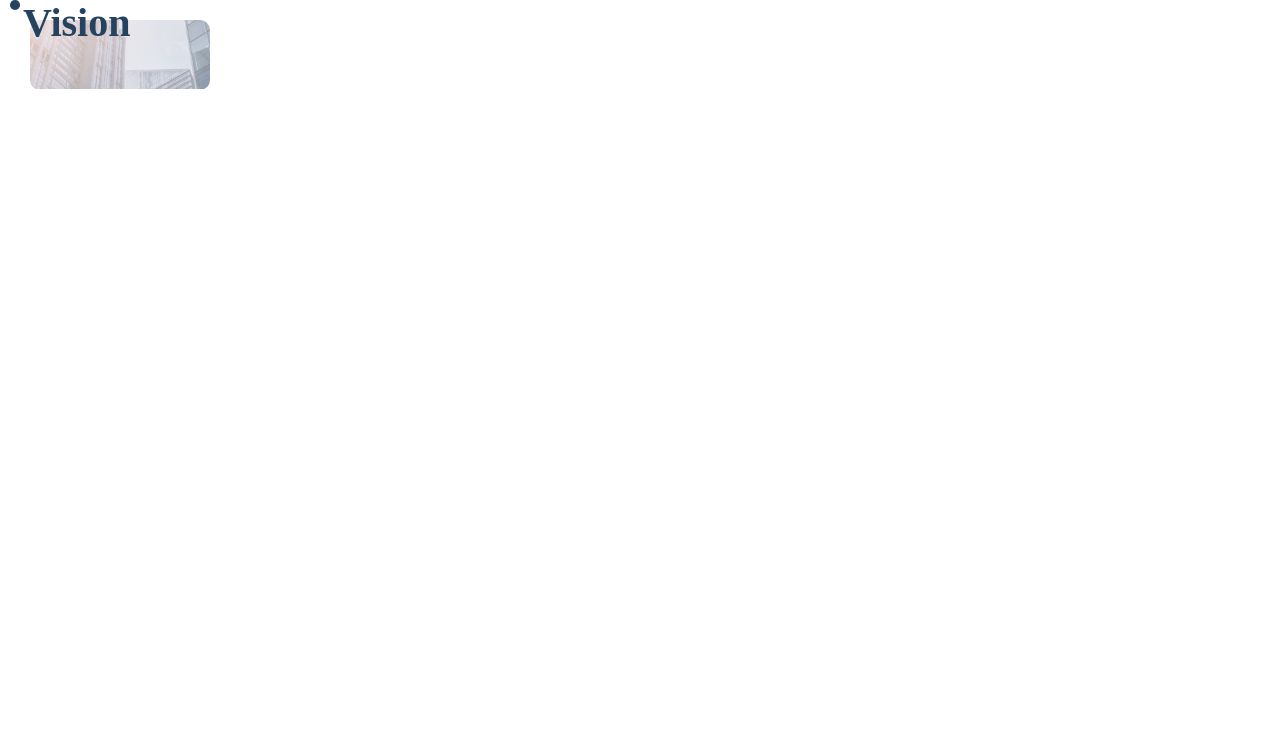
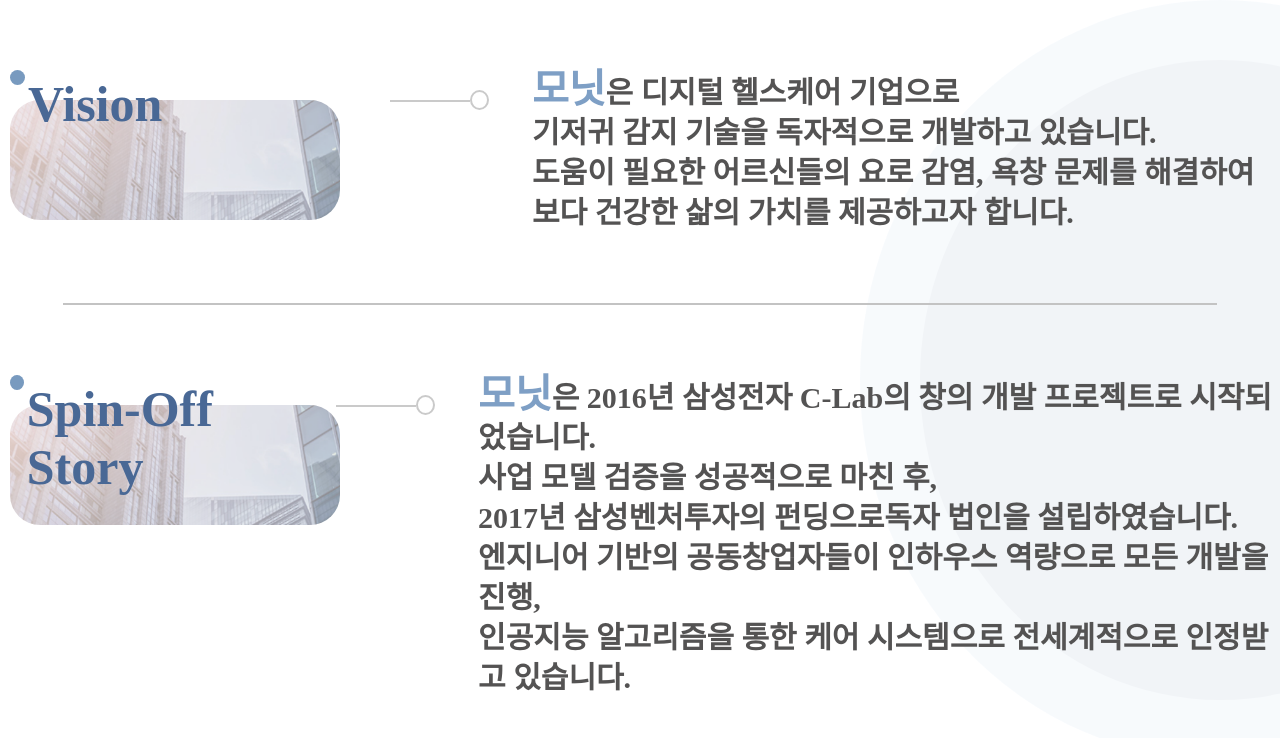
Before and after one commit to SeSACCBP/monit, a React (Create React App) app in the folder monit-app/: page / in a window 1280 px wide. Shown: the top 738 px of the page. Built offline with nearby package versions, Linux system fonts and the light colour scheme.

Commit message:
FEAT : overview 페이지 1차 구현 완료 - vision상위에 overview 페이지 생성 - overview페이지 내 vision, spinoff 컴포넌트가 들어가도록 구조 변경 - overview의 배경 생성 - vision, spinoff 컴포넌트 디자인 수정

```diff
--- a/monit-app/src/App.js
+++ b/monit-app/src/App.js
@@ -1,6 +1,6 @@
 import Introduction from "./Components/Introduction";
 import MainSectionComponent01 from "./Components/MainSectionComponent01";
-import Vision from "./Components/Vision";
+import Overview from "./Components/Overview";
 
 function App() {
   return (
@@ -9,7 +9,7 @@
       {/* <Introduction /> */}
 
       {/* 율 작업용 */}
-      <Vision />
+      <Overview />
 
       {/* 수아 작업용 */}
     </>
--- /dev/null
+++ b/monit-app/src/Components/Overview.jsx
@@ -0,0 +1,19 @@
+import React from "react";
+import Vision from "./Vision";
+import Spinoff from "./Spinoff";
+import "../scss/Overview.scss";
+
+const Overview = () => {
+  return (
+    <div className="overview-section">
+      <div className="overivew-bg"></div>
+      {/* vision */}
+      <Vision />
+      <div className="overview-middlebar"></div>
+      {/* spinoff story */}
+      <Spinoff />
+    </div>
+  );
+};
+
+export default Overview;
--- /dev/null
+++ b/monit-app/src/Components/Spinoff.jsx
@@ -0,0 +1,27 @@
+import React from "react";
+
+const Spinoff = () => {
+  return (
+    <div className="overview">
+      <div className="overview-title">
+        <div className="overview-title-circle"></div>
+        <div className="overview-title-text">Spin-Off Story</div>
+        <div className="overview-title-bg"></div>
+      </div>
+      <div className="overview-bar">
+        <div className="overview-bar"></div>
+        <div className="overview-bar-circle"></div>
+      </div>
+      <div className="overview-content">
+        <span className="overview-content-b">모닛</span>은 2016년 삼성전자
+        C-Lab의 창의 개발 프로젝트로 시작되었습니다. <br /> 사업 모델 검증을
+        성공적으로 마친 후, <br /> 2017년 삼성벤처투자의 펀딩으로독자 법인을
+        설립하였습니다. <br /> 엔지니어 기반의 공동창업자들이 인하우스 역량으로
+        모든 개발을 진행, <br /> 인공지능 알고리즘을 통한 케어
+        시스템으로 전세계적으로 인정받고 있습니다.
+      </div>
+    </div>
+  );
+};
+
+export default Spinoff;
--- a/monit-app/src/Components/Vision.js
+++ /dev/null
@@ -1,16 +0,0 @@
-import React from "react";
-import "../scss/Vision.scss";
-
-const Vision = () => {
-  return (
-    <div className="vision">
-      <div className="vision-title">
-        <div className="vision-title-circle"></div>
-        <div className="vision-title-text">Vision</div>
-        <div className="vision-title-bg"></div>
-      </div>
-    </div>
-  );
-};
-
-export default Vision;
--- /dev/null
+++ b/monit-app/src/Components/Vision.jsx
@@ -0,0 +1,27 @@
+import React from "react";
+
+
+const Vision = () => {
+  return (
+    <div className="overview">
+      <div className="overview-title">
+        <div className="overview-title-circle"></div>
+        <div className="overview-title-text">Vision</div>
+        <div className="overview-title-bg"></div>
+      </div>
+      <div className="overview-bar">
+        <div className="overview-bar"></div>
+        <div className="overview-bar-circle"></div>
+      </div>
+      <div className="overview-content">
+        <span className="overview-content-b">모닛</span>은 디지털 헬스케어
+        기업으로 <br />
+        기저귀 감지 기술을 독자적으로 개발하고 있습니다.
+        <br /> 도움이 필요한 어르신들의 요로 감염, 욕창 문제를 해결하여 <br />
+        보다 건강한 삶의 가치를 제공하고자 합니다.
+      </div>
+    </div>
+  );
+};
+
+export default Vision;
--- /dev/null
+++ b/monit-app/src/scss/Overview.scss
@@ -0,0 +1,99 @@
+@import "../scss/style.scss";
+
+.overview-section {
+  display: flex;
+  flex-direction: column;
+  position: relative;
+  overflow-x: hidden;
+  height: 100vh;
+  .overivew-bg {
+    width: 600px;
+    height: 80%;
+    background: #4a7094;
+    opacity: 7%;
+    border: 60px solid #96bde3;
+    border-radius: 50%;
+    position: absolute;
+    right: -300px;
+    z-index: -1;
+  }
+  .overview-middlebar {
+    width: 90%;
+    border: 0.5px solid rgb(195, 195, 195);
+    margin: 0 auto;
+  }
+}
+
+.overview {
+  // 타이틀 영역
+  display: flex;
+  margin: 70px 0 70px 0;
+  .overview-title {
+    display: flex;
+    width: 360px;
+    height: 60px;
+    margin-left: 10px;
+    position: relative;
+    // 타이틀 강조 원
+    .overview-title-circle {
+      width: 15px;
+      height: 15px;
+      background: #789abf;
+      border-radius: 50%;
+      margin-right: 3px;
+    }
+    // 타이틀 문구
+    .overview-title-text {
+      margin-top: 6px;
+      color: #496895;
+      font-family: "AppleSDGothicNeoUL";
+      font-weight: 800;
+      font-size: 50px;
+    }
+    // 타이블 배경이미지
+    .overview-title-bg {
+      background-image: url(../imgs/Vision_img/vision_bg.png);
+      background-repeat: no-repeat;
+      position: absolute;
+      background-size: cover;
+      top: 30px;
+      z-index: -1;
+      width: 330px;
+      height: 120px;
+      border-radius: 30px;
+    }
+  }
+  .overview-bar {
+    margin-left: 10px;
+    display: flex;
+    margin-top: 15px;
+    .overview-bar {
+      display: flex;
+      width: 80px;
+      height: 2px;
+      background: #cacaca;
+    }
+    .overview-bar-circle {
+      width: 15px;
+      height: 16px;
+      border: 2px solid #cacaca;
+      border-radius: 50%;
+      margin-right: 3px;
+      margin-top: 5px;
+    }
+  }
+  .overview-content {
+    margin-left: 40px;
+    font-family: "AppleSDGothicNeoUL";
+    font-size: 30px;
+    color: #545353;
+    font-weight: 600;
+    line-height: 40px;
+    .overview-content-b {
+      color: #7e9fc5;
+      font-size: 40px;
+      font-weight: 900;
+      font-family: "AppleSDGothicNeoUL";
+    }
+  }
+}
--- a/monit-app/src/scss/Vision.scss
+++ /dev/null
@@ -1,35 +0,0 @@
-@import "../scss/style.scss";
-
-.vision {
-  .vision-title {
-    display: flex;
-    margin-left: 10px;
-    position: relative;
-    .vision-title-circle {
-      width: 9px;
-      height: 10px;
-      background: #25435f;
-      border-right: 1px solid #25435f;
-      border-radius: 50%;
-      margin-right: 3px;
-    }
-    .vision-title-text {
-      color: #25435f;
-      font-family: "AppleSDGothicNeoUL";
-      font-weight: 800;
-      font-size: 40px;
-    }
-    .vision-title-bg {
-      background-image: url(../imgs/Vision_img/vision_bg.png);
-      background-size: contain;
-      background-repeat: no-repeat;
-      position: absolute;
-      top: 20px;
-      left: 20px;
-      z-index: -1;
-      width: 180px;
-      height: 70px;
-      border-radius: 10px;
-    }
-  }
-}
```
